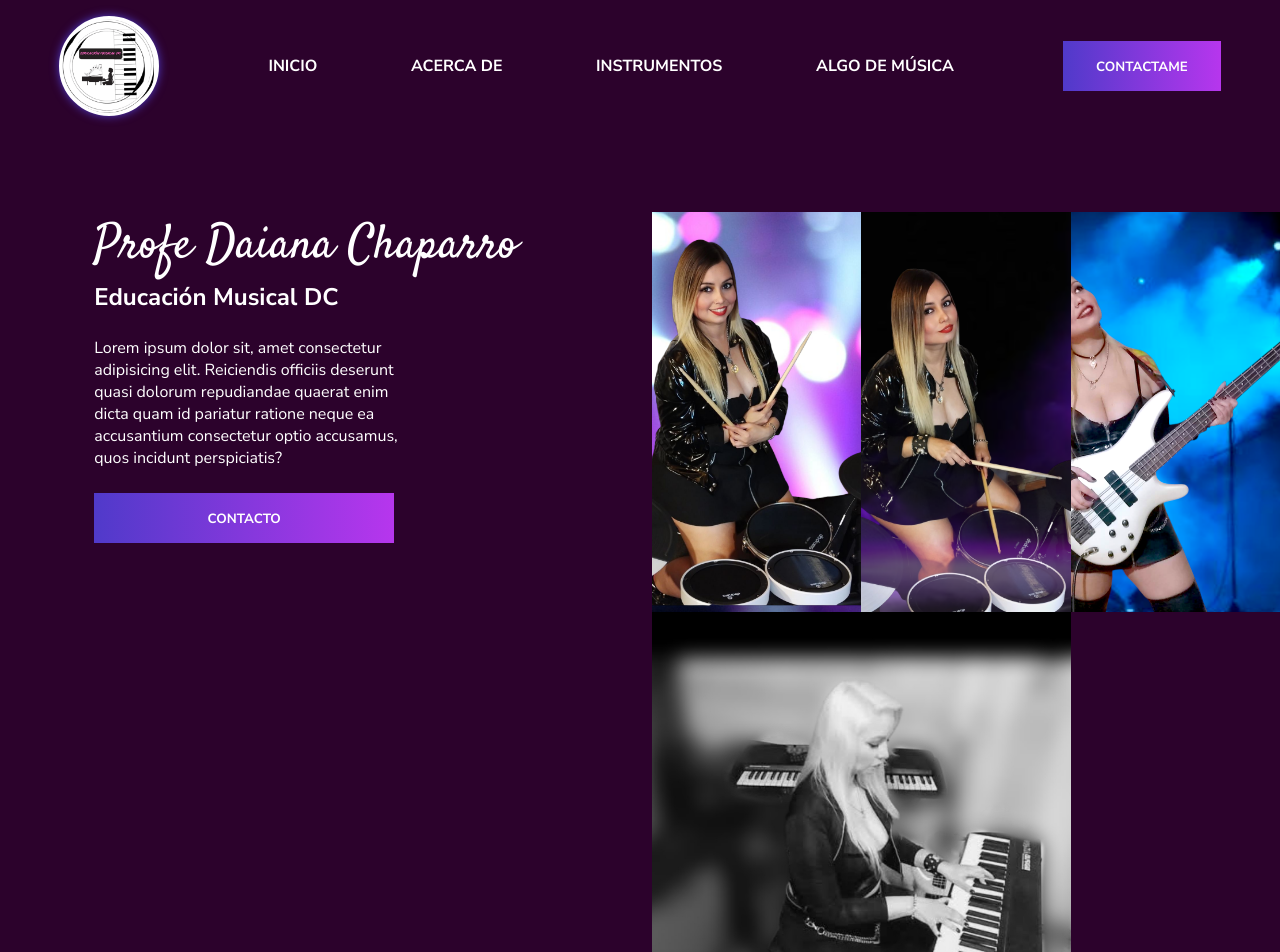
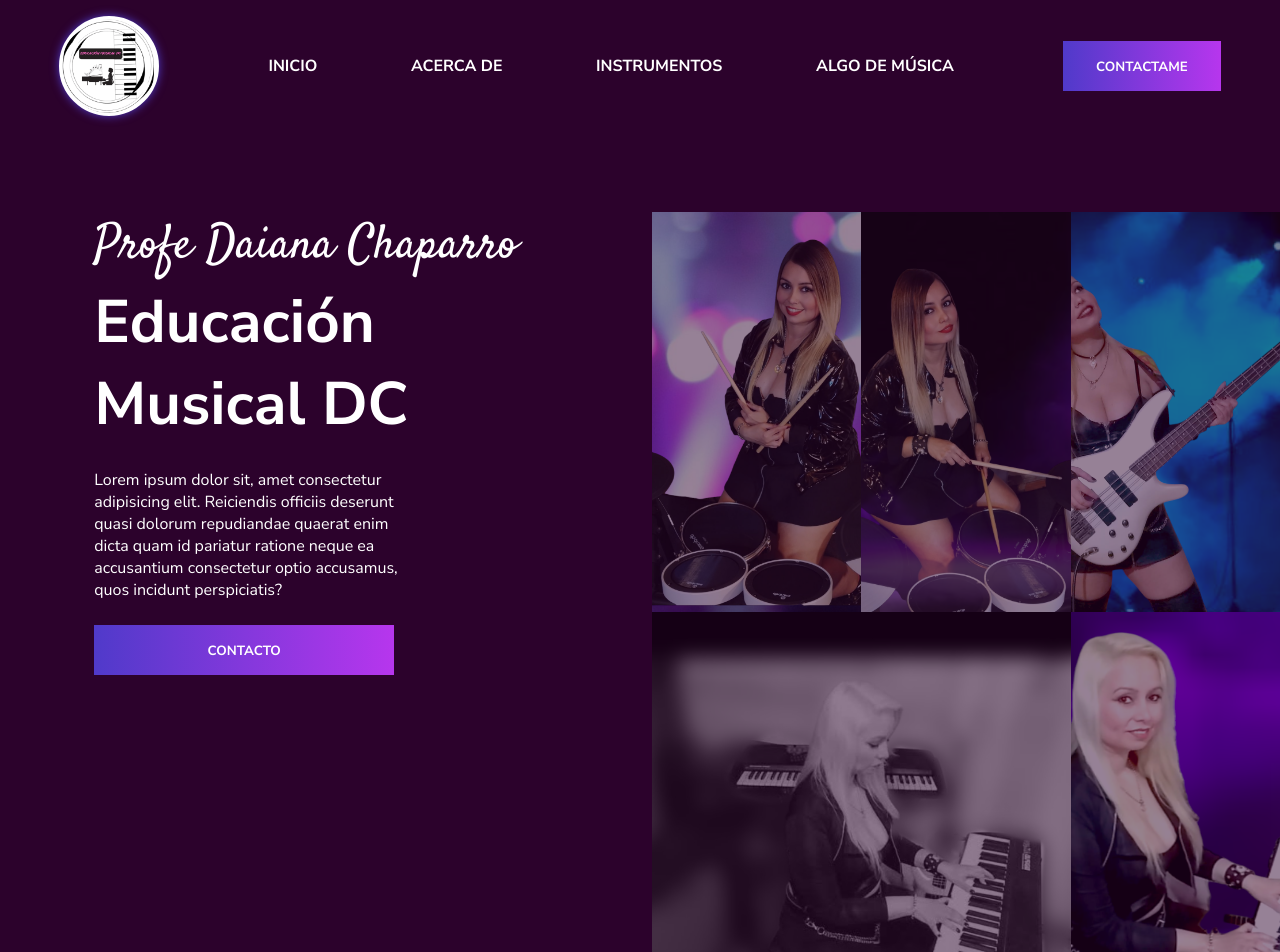
Before and after one commit to alanpisani/educacion-musical-dc, a React (Vite) app: page / in a window 1280 px wide. Shown: the top 952 px of the page. Built offline with nearby package versions, Linux system fonts and the light colour scheme.

Commit message:
ligeros cambios en Collage

```diff
--- a/src/components/Main/HeroSection/Collage/Collage.css
+++ b/src/components/Main/HeroSection/Collage/Collage.css
@@ -3,6 +3,7 @@
     display: grid;
     grid-template-columns: repeat(3, minmax(200px, 1fr));
     grid-auto-rows: 400px;
+    opacity: .5;
 }
 
 .collage img{
@@ -13,3 +14,5 @@
 .collage img:nth-child(4){
     grid-column: span 2;
 }
+
+/**NOTA: Modificar (Agrandar o achicar grid) en caso de querer h1 grande en hero)
--- a/src/components/Main/HeroSection/Collage/Collage.jsx
+++ b/src/components/Main/HeroSection/Collage/Collage.jsx
@@ -3,6 +3,7 @@ import fotoUno from "../../../../assets/img/foto-1.png";
 import fotoDos from "../../../../assets/img/foto-2.png";
 import fotoTres from "../../../../assets/img/foto-3.png";
 import fotoCuatro from "../../../../assets/img/foto-4.jpg";
+import fotoCinco from "../../../../assets/img/foto-5.png";
 
 function Collage(){
     return (
@@ -11,6 +12,7 @@ function Collage(){
             <img src={fotoDos} alt="" />
             <img src={fotoTres} alt="" />
             <img src={fotoCuatro} alt="" />
+            <img src={fotoCinco} alt="" />
         </div>
     );
 }
--- a/src/components/Main/HeroSection/HeroSection.css
+++ b/src/components/Main/HeroSection/HeroSection.css
@@ -6,3 +6,8 @@
     width: 50%;
     place-items: center;
 }
+
+h1{
+    font-size: 60px;
+    width: 100%
+}
```
Also changed, not shown: src/assets/img/foto-1.png, src/assets/img/foto-5.png (added).
